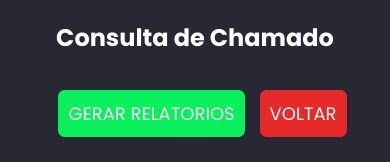
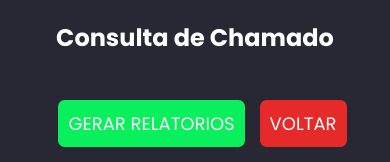
Before and after one commit to GustavoStorb/ProjetoIntegradorPHP, a PHP site: page /chamado/find in a window 390 px wide. Shown: the part 83-245 px from the top of the page. Run offline with PHP 8.4, Linux system fonts and the light colour scheme; a user stored in the database is signed in; data that the repository does not hold is empty.

Commit message:
responsividade

```diff
--- a/app/Views/chamado/consultar.php
+++ b/app/Views/chamado/consultar.php
@@ -28,7 +28,7 @@ $result = $chamadoModel->find($this->dados);
                   <label for="endereco" class="form__label blue margin-160" style="top: 35px;">Digite um endereco para pesquisar</label>
                </div> -->
                <div class="btnCadastro">
-               <button type="button" onclick="location.href='/home/index'" class="btn-cadastro active bg-red br-6">
+               <button type="button" onclick="location.href='/home/index'" style="margin-top: 10px;" class="btn-cadastro active bg-red br-6">
                      VOLTAR
                   </button>
                   <button class="active gerar-relatorio font-black bg-green br-6 btn-cadastro" style="display: block;" type="button">
--- a/public/main.css
+++ b/public/main.css
@@ -561,6 +561,10 @@ input[type="date"]::-webkit-calendar-picker-indicator {
     margin-top: 0px;
   }
 
+  .btn-cadastro {
+    margin-top: 10px;
+  }
+
   .divconsulta {
     margin-left: 0 !important;
   }
```
